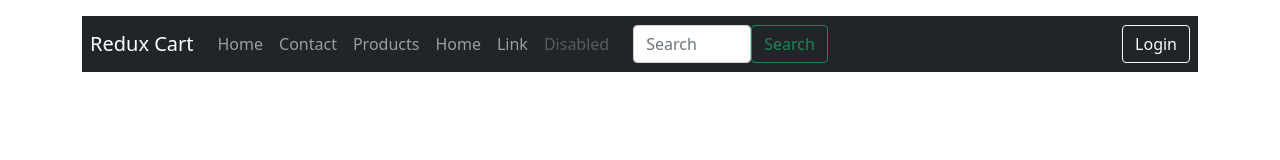
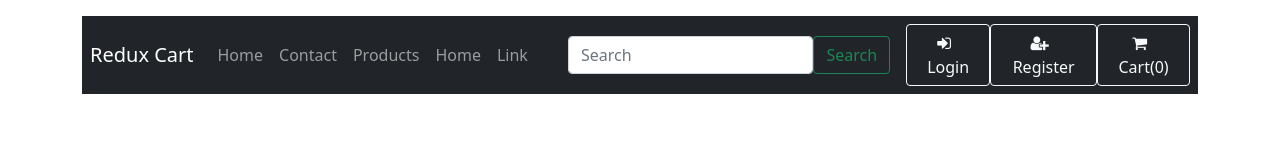
Before and after one commit to vins-stha/react-redux-ecommerce, a React (Create React App) app: page / in a window 1280 px wide. Shown: the top 160 px of the page. Built offline with nearby package versions, Linux system fonts and the light colour scheme.

Commit message:
Done Issue #1

```diff
--- a/src/App.css
+++ b/src/App.css
@@ -169,8 +169,18 @@ body {
 
  .form-flex {
    display: flex;
-   margin-left: 1rem;
+   margin-left:2rem;
  }
  .login {
   margin-left: 30%;
  }
+
+ .buttons {
+   display: flex;
+   margin-left: 1rem;
+   width: 30%;
+   justify-content: space-evenly;
+ }
+.m-r-1 {
+  margin-right: 0.5rem;
+}
--- a/src/components/Navbar.jsx
+++ b/src/components/Navbar.jsx
@@ -25,18 +25,25 @@ export const Navbar = () => {
             <li class="nav-item">
               <a class="nav-link" href="#">Link</a>
             </li>
-            <li class="nav-item">
-              <a class="nav-link disabled" href="#">Disabled</a>
-            </li>
+
           </ul>
           <form class="form-flex" name="search-form" id="search-form">
             <input  class="form-control mr-sm-2 " type="search" placeholder="Search" aria-label="Search"/>
             <button class="btn btn-outline-success" type="submit">Search</button>
           </form>
 
-        <div className="login ml-5">
+        <div className="buttons ml-10">
             <a className="btn btn-outline-light" href=''>
+            <i className="fa fa-sign-in m-r-1"/>
             Login
+            </a>
+            <a className="btn btn-outline-light" href=''>
+                <i className="fa fa-user-plus m-r-1"></i>
+            Register
+            </a>
+            <a className="btn btn-outline-light" href=''>
+                <i className="fa fa-shopping-cart m-r-1"></i>
+            Cart(0)
             </a>
 
         </div>
```
